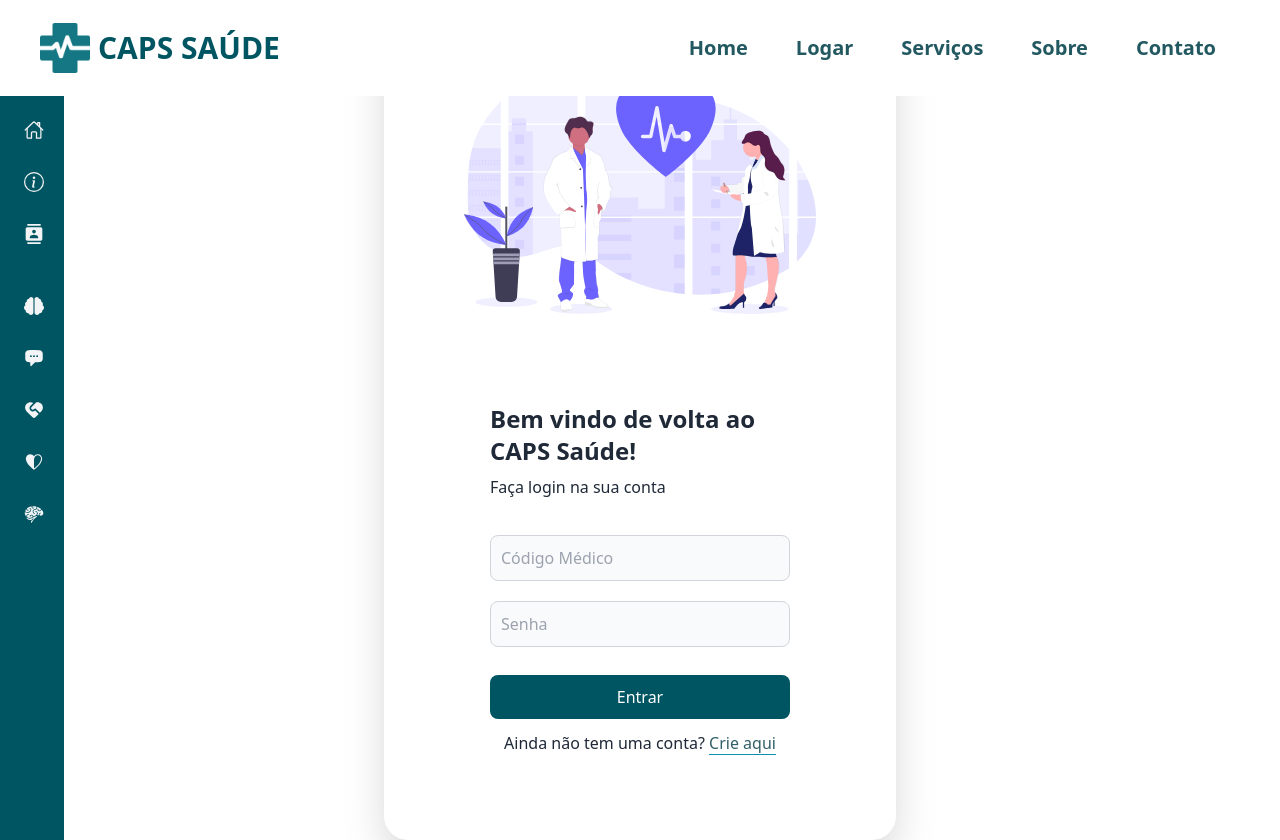
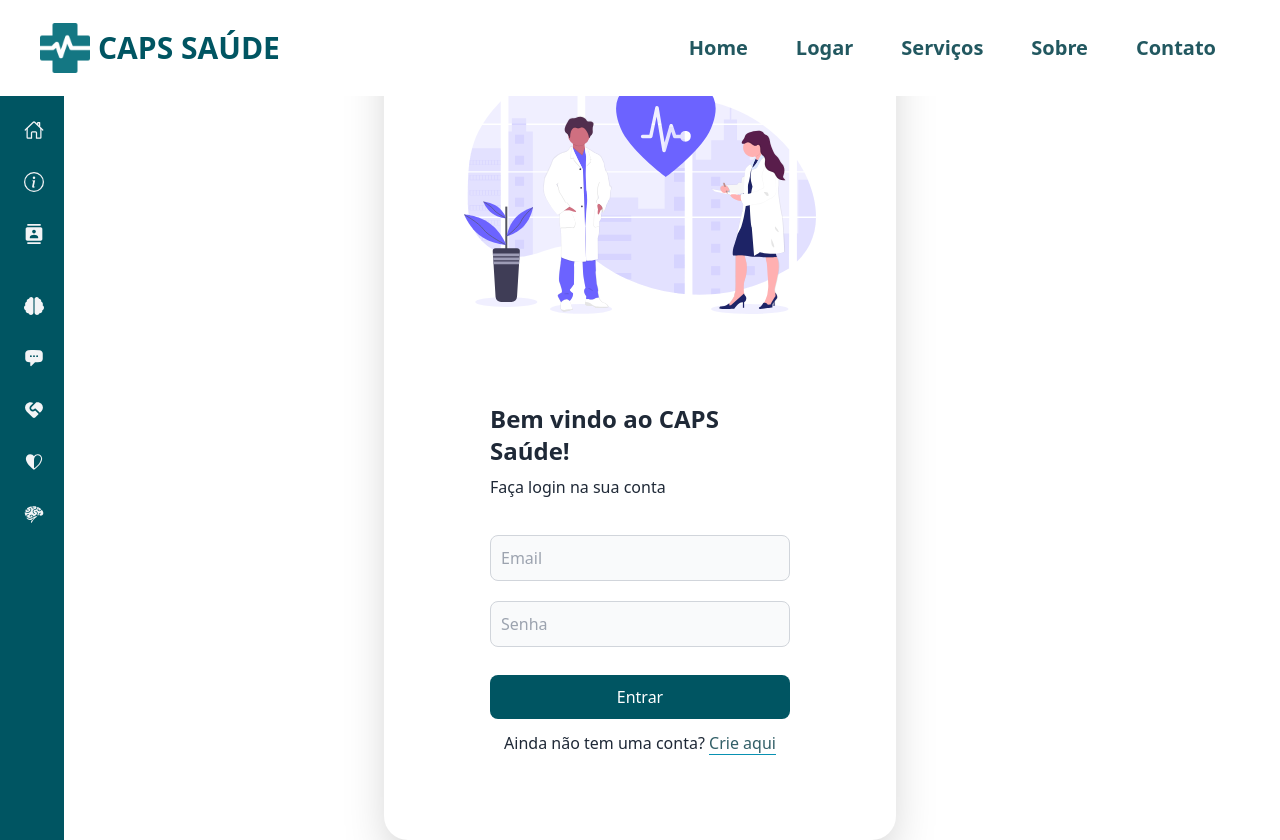
Before and after one commit to VitorDanielA/capssaude, a Next.js app: page /signIn in a window 1280 px wide. Built offline with nearby package versions, Linux system fonts and the light colour scheme.

Commit message:
Fix: Adiciona autenticação ao sistema e ajusta navbar

```diff
--- a/src/components/Login.tsx
+++ b/src/components/Login.tsx
@@ -1,33 +1,75 @@
+import { useState } from 'react';
 import Image from 'next/image';
 import ImgSaude from './../assets/undraw_medicine_b-1-ol.svg';
 import Link from "next/link";
+import axios from 'axios';
 
-export default function Login(){
-    return(
+export default function Login() {
+    const [email, setEmail] = useState('');
+    const [password, setPassword] = useState('');
+    const [error, setError] = useState('');
+    const [loading, setLoading] = useState(false);
+
+    const handleSubmit = async (e) => {
+        e.preventDefault();
+        setError('');
+        setLoading(true);
+
+        try {
+            const response = await axios.post('http://localhost:8080/api/login', { email, password });
+            if (response.data.success) {
+                window.location.href = "/homescreen";
+            } else {
+                setError('Email ou senha incorretos.');
+            }
+        } catch (err) {
+            console.error(err);
+            setError('Ocorreu um erro ao tentar realizar o login.');
+        } finally {
+            setLoading(false);
+        }
+    };
+
+    return (
         <div className='flex items-center justify-around flex-wrap min-h-[100vh]'>
             <div className='p-10'>
-                <Image src={ImgSaude} alt='Saúde' width={500}/>
+                <Image src={ImgSaude} alt='Saúde' width={500} />
             </div>
             <div className='w-[300px] mb-5'>
-                <h1 className='text-2xl font-semibold'>Bem vindo de volta ao CAPS Saúde!</h1>
+                <h1 className='text-2xl font-semibold'>Bem vindo ao CAPS Saúde!</h1>
                 <p className='mb-4 mt-2 font-medium'>Faça login na sua conta</p>
+                <form onSubmit={handleSubmit}>
                     <div className="flex flex-col">
                         <input
-                        type="text"
-                        className='bg-gray-50 border border-gray-300 text-gray-900 rounded-lg block w-full p-2.5 focus: outline-none my-5 focus:border-cyan-700'
-                        placeholder='Código Médico'
+                            type="email"
+                            className='bg-gray-50 border border-gray-300 text-gray-900 rounded-lg block w-full p-2.5 focus:outline-none my-5 focus:border-cyan-700'
+                            placeholder='Email'
+                            value={email}
+                            onChange={(e) => setEmail(e.target.value)}
+                            required
                         />
                         <input
                             type="password"
-                        className='bg-gray-50 border border-gray-300 text-gray-900 rounded-lg block w-full p-2.5 focus: outline-none mb-5 focus:border-cyan-700'
+                            className='bg-gray-50 border border-gray-300 text-gray-900 rounded-lg block w-full p-2.5 focus:outline-none mb-5 focus:border-cyan-700'
                             placeholder='Senha'
+                            value={password}
+                            onChange={(e) => setPassword(e.target.value)}
+                            required
                         />
-                    <button className='bg-[#005562] p-2.5 mt-2 rounded-lg text-white hover:bg-[#20646c]'>Entrar</button>
+                        <button
+                            type="submit"
+                            className='bg-[#005562] p-2.5 mt-2 rounded-lg text-white hover:bg-[#20646c]'
+                            disabled={loading}
+                        >
+                            {loading ? 'Entrando...' : 'Entrar'}
+                        </button>
                     </div>
+                </form>
+                {error && <p className='text-red-500 mt-3 text-center'>{error}</p>}
                 <p className='mt-3 text-center'>
                     Ainda não tem uma conta? <span className='text-[#325f67] border-b border-cyan-600 cursor-pointer hover:text-cyan-700'><Link href={"/formCadastrar/FormCadastrar"}>Crie aqui</Link> </span>
                 </p>
             </div>
         </div>
-    )
+    );
 }
--- a/src/components/Navbar.tsx
+++ b/src/components/Navbar.tsx
@@ -2,6 +2,7 @@ import Image from 'next/image';
 import React, { useState } from 'react';
 import { AiOutlineClose, AiOutlineMenu } from 'react-icons/ai';
 import Health from './../assets/saude.png';
+import Link from "next/link";
 
 const Navbar = () => {
 
@@ -13,7 +14,7 @@ const Navbar = () => {
 
   const navItems = [
     { id: 1, text: 'Home', anchor: '#home' },
-    { id: 2, text: 'Logar', anchor: '#logar' },
+    { id: 2, text: 'Logar', link: '/signIn'},
     { id: 3, text: 'Serviços', anchor: '#service' },
     { id: 4, text: 'Sobre', anchor: '#about' },
     { id: 5, text: 'Contato', anchor: '#contact' },
@@ -25,6 +26,11 @@ const Navbar = () => {
       <h1 className='w-full text-3xl font-bold text-[#005562] uppercase'>CAPS Saúde</h1>
       <ul className='hidden md:flex'>
         {navItems.map(item => (
+            item.link ? (
+                <Link href={item.link} key={item.id} className='p-4 hover:text-[#378995] rounded-xl m-2 text-xl hover:underline font-semibold cursor-pointer duration-300 text-[#225860]'>
+                    {item.text}
+                </Link>
+            ) : (
                 <a
                     key={item.id}
                     className='p-4 hover:text-[#378995] rounded-xl m-2 text-xl hover:underline font-semibold cursor-pointer duration-300 text-[#225860]'
@@ -32,6 +38,7 @@ const Navbar = () => {
                 >
                     {item.text}
                 </a>
+            )
         ))}
       </ul>
 
--- a/src/pages/homescreen.tsx
+++ b/src/pages/homescreen.tsx
@@ -0,0 +1,32 @@
+import Contato from "@/components/Contato";
+import Especialidades from "@/components/Especialidades";
+import Footer from "@/components/Footer";
+import Login from "@/components/Login";
+import Navbar from "@/components/Navbar";
+import { Inter } from "next/font/google";
+
+const inter = Inter({ subsets: ["latin"] });
+
+export default function Home() {
+    return (
+        <main id="home">
+            <div className="h-[100vh] home">
+                <Navbar/>
+                <div className="pt-28 flex flex-col lg:flex-row items-center justify-center lg:justify-between">
+                    <div className="max-w-[500x] lg:max-w-[500px] h-[520px] lg:h-[500px] text-white mx-2 card-apresentacao rounded-3xl flex flex-col px-4 lg:px-20">
+                        <h1 className="text-7xl lg:text-8xl font-black my-1">caps<br />saúde</h1>
+                        <h2 className="text-5xl lg:text-5xl font-black">Bem vindo <br />ao caps saúde</h2>
+                        <p className="mt-10 lg:mt-10 font-medium text-justify text-lg pb-2 lg:pb-5">Nosso objetivo é oferecer suporte informatizado para melhorar a qualidade dos serviços prestados à população de Irecê, provendo atendimento especializado em saúde mental.</p>
+                    </div>
+                </div>
+            </div>
+            <div id="service">
+                <Especialidades/>
+            </div>
+            <div id="contact">
+                <Contato/>
+            </div>
+            <Footer/>
+        </main>
+    );
+}
--- a/src/pages/index.tsx
+++ b/src/pages/index.tsx
@@ -20,9 +20,6 @@ export default function Home() {
                     </div>
                 </div>
             </div>
-      <div id="logar">
-        <Login/>
-      </div>
             <div id="service">
                 <Especialidades/>
             </div>
--- a/src/pages/terapeuta/TabelaTerapeuta.tsx
+++ b/src/pages/terapeuta/TabelaTerapeuta.tsx
@@ -69,7 +69,7 @@ export default function TabelaTerapeuta() {
         <main className="flex flex-col">
             <div className="mt-24">
                 <h1 className="sm:text-5xl text-3xl text-[#005562] font-bold text-center mb-8 mt-8">
-                    TABELA DE TERAPEUTAS
+                    TABELA DE TERAPEUTAS OCUPACIONAIS
                 </h1>
 
                 <div className='flex justify-start flex-wrap gap-5 my-5 mx-20'>
```
Lines whose indentation alone changed are shown as unchanged.
